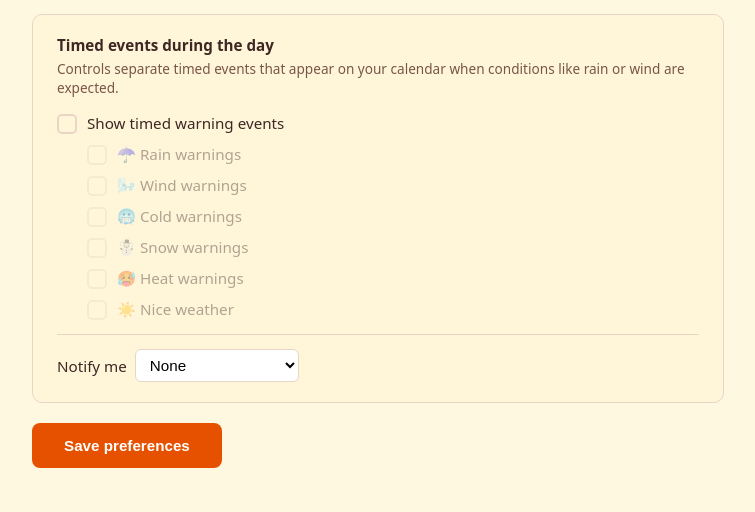
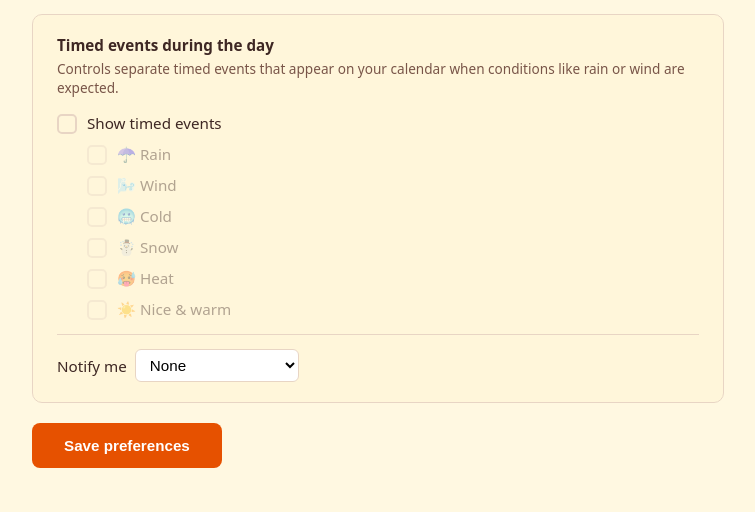
Before and after one commit to JamisonProctor/weather_cal, a Python web app: template src/web/templates/settings.html in a window 1280 px wide. Shown: the part 868-1380 px from the top of the page, without its empty margins (372-1127 px from the left). Run offline with Jinja, Linux system fonts and the light colour scheme; the template is opened without the code that fills it, so the values that code supplies are empty.

Commit message:
fix: simplify timed event labels in settings preferences
Drop "warnings" suffix from timed event toggle labels to match the
single-word style used by all-day event toggles. Rename "Nice weather"
to "Nice & warm".

Co-Authored-By: Claude Opus 4.6 (1M context) <noreply@anthropic.com>

```diff
--- a/src/web/templates/settings.html
+++ b/src/web/templates/settings.html
@@ -285,39 +285,39 @@
             <label class="check-label">
               <input type="checkbox" name="timed_events_enabled" {% if prefs.timed_events_enabled %}checked{% endif %} data-controls="group-timed">
               <span class="checkmark"></span>
-              Show timed warning events
+              Show timed events
             </label>
 
             <div id="group-timed" class="nested-group">
               <label class="check-label">
                 <input type="checkbox" name="warn_rain" {% if prefs.warn_rain %}checked{% endif %}>
                 <span class="checkmark"></span>
-                ☂️ Rain warnings
+                ☂️ Rain
               </label>
               <label class="check-label">
                 <input type="checkbox" name="warn_wind" {% if prefs.warn_wind %}checked{% endif %}>
                 <span class="checkmark"></span>
-                🌬️ Wind warnings
+                🌬️ Wind
               </label>
               <label class="check-label">
                 <input type="checkbox" name="warn_cold" {% if prefs.warn_cold %}checked{% endif %}>
                 <span class="checkmark"></span>
-                🥶 Cold warnings
+                🥶 Cold
               </label>
               <label class="check-label">
                 <input type="checkbox" name="warn_snow" {% if prefs.warn_snow %}checked{% endif %}>
                 <span class="checkmark"></span>
-                ☃️ Snow warnings
+                ☃️ Snow
               </label>
               <label class="check-label">
                 <input type="checkbox" name="warn_hot" {% if prefs.warn_hot %}checked{% endif %}>
                 <span class="checkmark"></span>
-                🥵 Heat warnings
+                🥵 Heat
               </label>
               <label class="check-label">
                 <input type="checkbox" name="warn_sunny" {% if prefs.warn_sunny %}checked{% endif %}>
                 <span class="checkmark"></span>
-                ☀️ Nice weather
+                ☀️ Nice & warm
               </label>
             </div>
 
```
